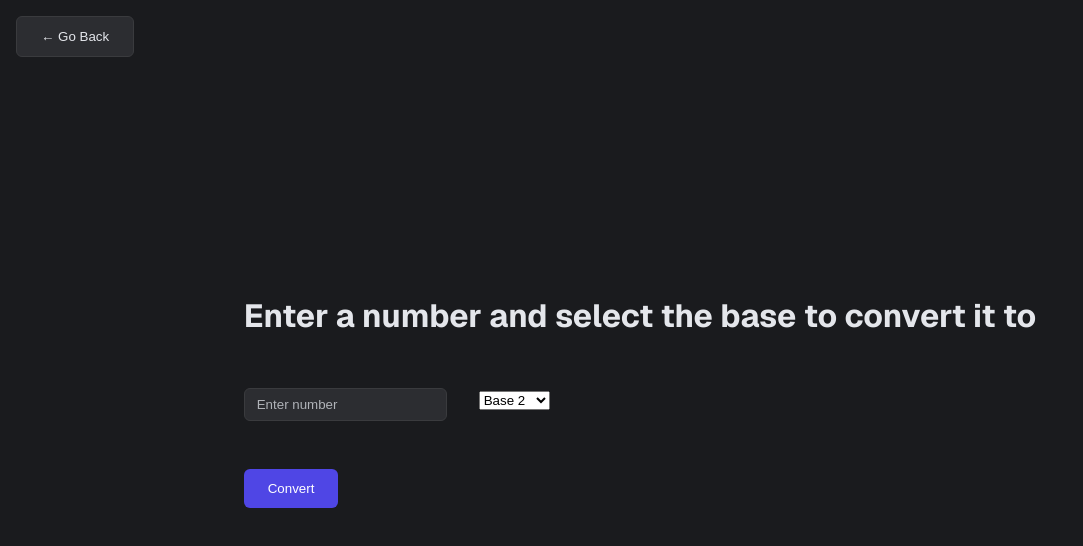
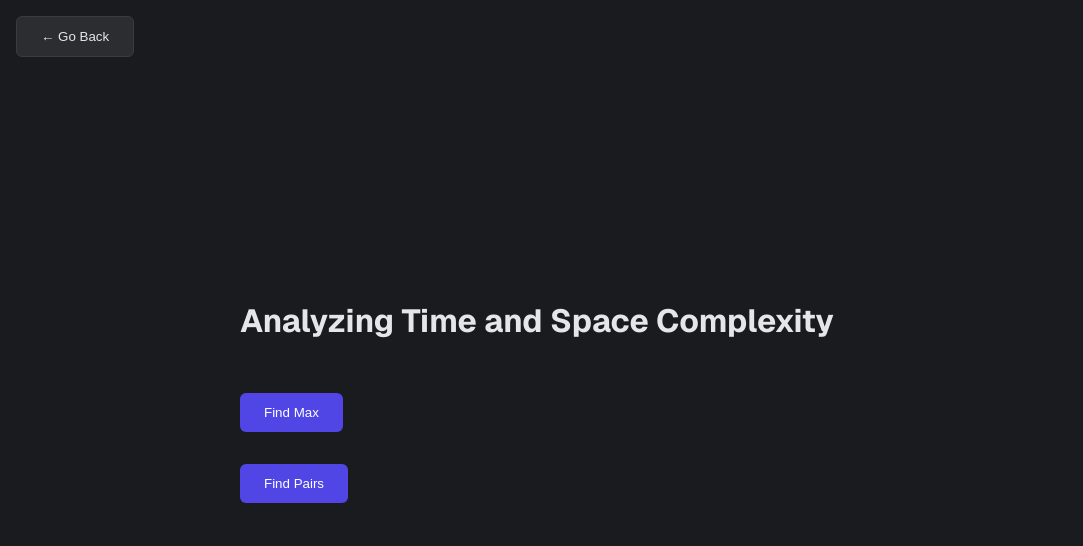
Before and after one commit to BradleyCharles/ad315_discrete_math, a Next.js app: page /week10 in a window 1280 px wide. Shown: the top 546 px of the page, without its empty margins (0-1083 px from the left). Built offline with nearby package versions, Linux system fonts and the light colour scheme.

Commit message:
Refactor week 10 page: removed unused states and functions, added random number generation and complexity analysis features, and updated UI elements for better layout and presentation.

```diff
--- a/src/app/week10/page.module.css
+++ b/src/app/week10/page.module.css
@@ -32,6 +32,8 @@
   flex-direction: column;
   gap: 32px;
   grid-row-start: 2;
+  max-width: 800px;
+  width: 100%;
 }
 
 .main ol {
--- a/src/app/week10/page.tsx
+++ b/src/app/week10/page.tsx
@@ -4,90 +4,68 @@ import styles from "./page.module.css";
 import GoBackButton from "../components/GoBackButton";
 
 export default function Home() {
-  // State to hold the user-entered number
-  const [input, setInput] = useState("");
-
-  // State to hold any input validation error message
-  const [error, setError] = useState("");
-
-  // State to hold the base selected from the dropdown (default is 2)
-  const [base, setBase] = useState(2);
-
   // State to store the final result string after conversion
   const [result, setResult] = useState("");
 
-  // Handles input change and validates that only digits are entered
-  const handleInputChange = (e: React.ChangeEvent<HTMLInputElement>) => {
-    const value = e.target.value;
+ const [randomNumbers, setRandomNumbers] = useState<number[]>([]);
 
-    // Use regex to allow only digits (0-9)
-    if (/^\d*$/.test(value)) {
-      setInput(value); // Valid input
-      setError(""); // Clear any previous error
-    } else {
-      setError("Please enter numbers only."); // Show error on invalid input
+    // Generates an array of 25 random numbers between 0 and 99
+  const generateRandomNumbers = () => {
+    const numbers: number[] = [];
+    for (let i = 0; i < 25; i++) {
+      numbers.push(Math.floor(Math.random() * 100));
     }
+    setRandomNumbers(numbers);
+    setResult(`Random Numbers: ${numbers.join(", ")}`);
   };
 
-  // Converts the entered number to the selected base
-  const convertNumber = () => {
-    // Check if input is empty
-    if (!input) {
-      setError("Input cannot be empty.");
-      return;
+const randomArray = findMax(randomNumbers);
+
+function findMax(numbers: number[]): number {
+    let maxNum: number = numbers[0];
+    for (let num of numbers) {
+        if (num > maxNum) {
+            maxNum = num;
+        }
     }
+    return maxNum;
+}
 
-    // Parse input as a base-10 integer
-    const num = parseInt(input, 10);
-
-    // Convert the number to the selected base and make letters uppercase (for Hex)
-    const converted = num.toString(base).toUpperCase();
-
-    // Set the final result string to display
-    setResult(`${input} in base ${base} is ${converted}`);
-  };
+function printPairs(array: number[]): string {
+    let pairs: string[] = [];
+    for (let i = 0; i < array.length; i++) {
+        for (let j = i + 1; j < array.length; j++) {
+            pairs.push(`(${array[i]}, ${array[j]})`);
+        }
+    }
+    return pairs.join(", ");
+}
 
   return (
     <div className={styles.page}>
       <main className={styles.main}>
         {/* Title of the app */}
-        <h1>Enter a number and select the base to convert it to</h1>
+        <h1>Analyzing Time and Space Complexity</h1>
 
-        {/* Layout for input and dropdown side by side */}
-        <div style={{ display: "flex", gap: "2rem", marginBottom: "1rem" }}>
-          {/* Input box for user to enter a number */}
-          <div>
-            <input
-              type="text"
-              value={input}
-              onChange={handleInputChange}
-              placeholder="Enter number"
-            />
-            {/* Show error message in red if input is invalid */}
-            {error && <p style={{ color: "red" }}>{error}</p>}
-          </div>
-
-          {/* Dropdown for selecting base (from 2 to 16) */}
-          <div>
-            <select
-              value={base}
-              onChange={(e) => setBase(parseInt(e.target.value))}
-            >
-              {/* Generate base options dynamically */}
-              {Array.from({ length: 15 }, (_, i) => i + 2).map((b) => (
-                <option key={b} value={b}>
-                  Base {b}
-                </option>
-              ))}
-            </select>
-          </div>
-        </div>
         <div>
           {/* Button to trigger conversion */}
-          <button onClick={convertNumber}>Convert</button>
+          <button onClick={() => {
+            generateRandomNumbers();
+            const max = randomArray;
+            setResult(`Complexity Analysis:\nTime Complexity: O(n) - we iterate through the array once\nSpace Complexity: O(1) - we only use a single variable to store the max\n\nNumbers: [${randomNumbers.join(", ")}]\n\nMaximum number is: ${max}`);
+          }}>Find Max</button>
+        </div>
+
+        <div>
+          {/* Button to trigger conversion */}
+          <button onClick={() => {
+            generateRandomNumbers();
+            const pairs = printPairs(randomNumbers);
+            setResult(`Complexity Analysis:\nTime Complexity: O(n²) - we use nested loops to generate all pairs\nSpace Complexity: O(n²) - we store all possible pairs in an array\n\nNumbers: [${randomNumbers.join(", ")}]\n\nPairs: [${pairs}]`);
+          }}>Find Pairs</button>
 
           {/* Display conversion result if available */}
-          {result && <h2 style={{ marginTop: "1rem" }}>{result}</h2>}
+          {result && <h2 style={{ marginTop: "1rem", whiteSpace: "pre-line" }}>{result}</h2>}
         </div>
       </main>
       <GoBackButton />
```
Also changed, not shown: src/app/week9/page.tsx (+21 -2 lines).
